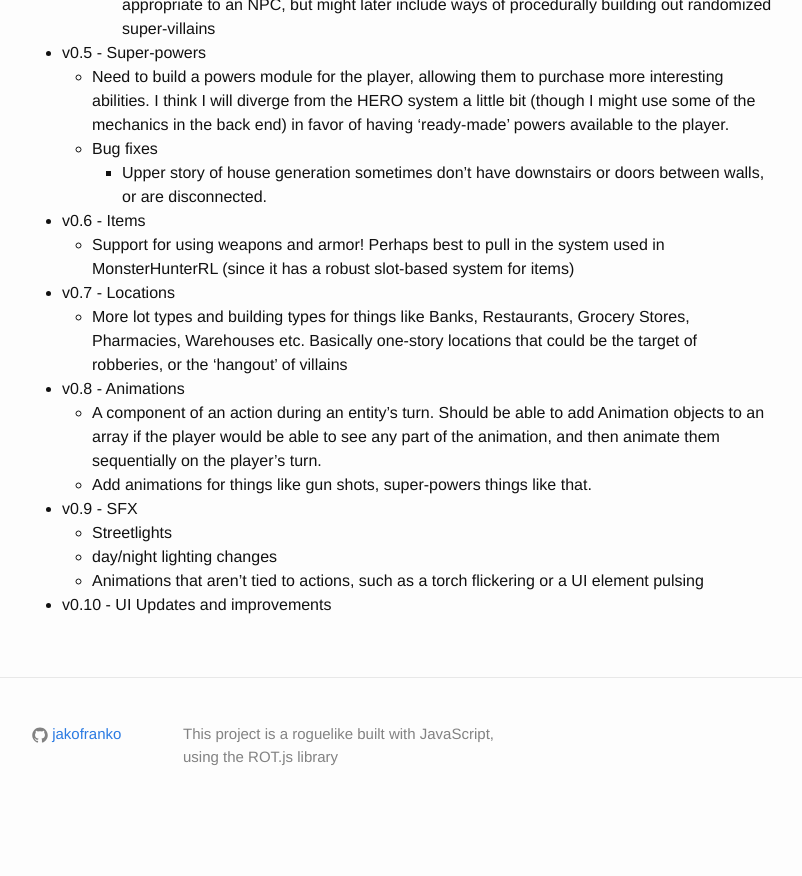
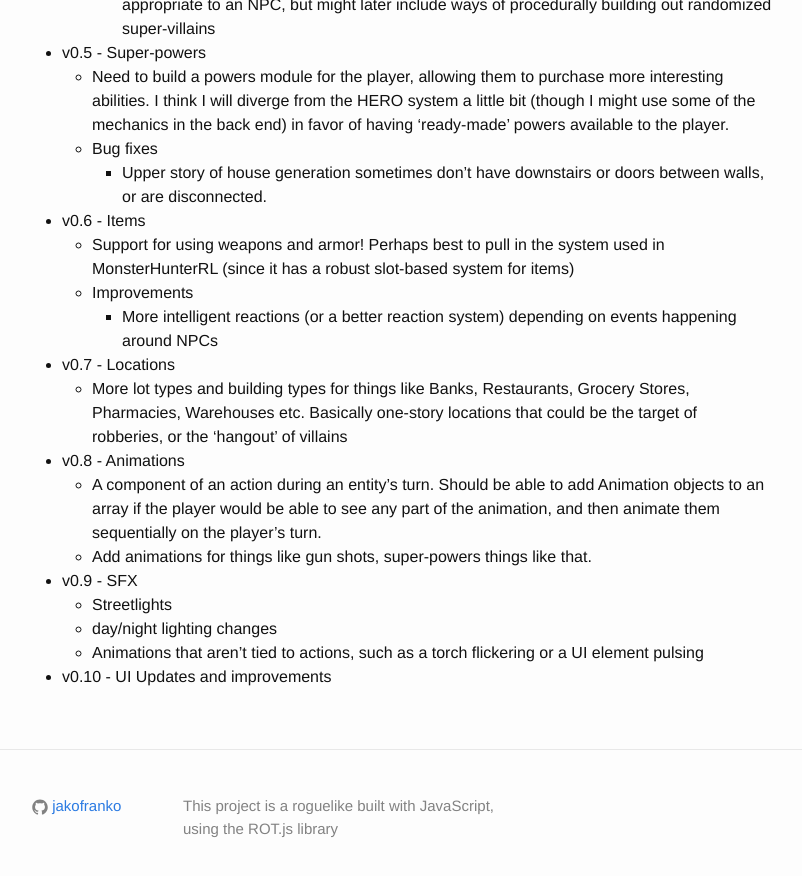
Before and after one commit to jakofranko/hero, a Jekyll site: the page built from version-plan.md, in a window 1280 px wide and 900 px high, scrolled down 1290 px. Shown: the top 876 px of the window, without its empty margins (238-1040 px from the left). Built offline with Jekyll 4.4.1, drawn with Linux system fonts in a browser that asks for light colours; before the commit the page ends 2118 px from its top, so only the background shows below that.

Commit message:
Updated Version Plan

```diff
--- a/version-plan.md
+++ b/version-plan.md
@@ -38,6 +38,8 @@ layout: page
     * Upper story of house generation sometimes don't have downstairs or doors between walls, or are disconnected.
 * v0.6 - Items
   * Support for using weapons and armor! Perhaps best to pull in the system used in MonsterHunterRL (since it has a robust slot-based system for items)
+  * Improvements
+    * More intelligent reactions (or a better reaction system) depending on events happening around NPCs
 * v0.7 - Locations
   * More lot types and building types for things like Banks, Restaurants, Grocery Stores, Pharmacies, Warehouses etc. Basically one-story locations that could be the target of robberies, or the 'hangout' of villains
 * v0.8 - Animations
```
